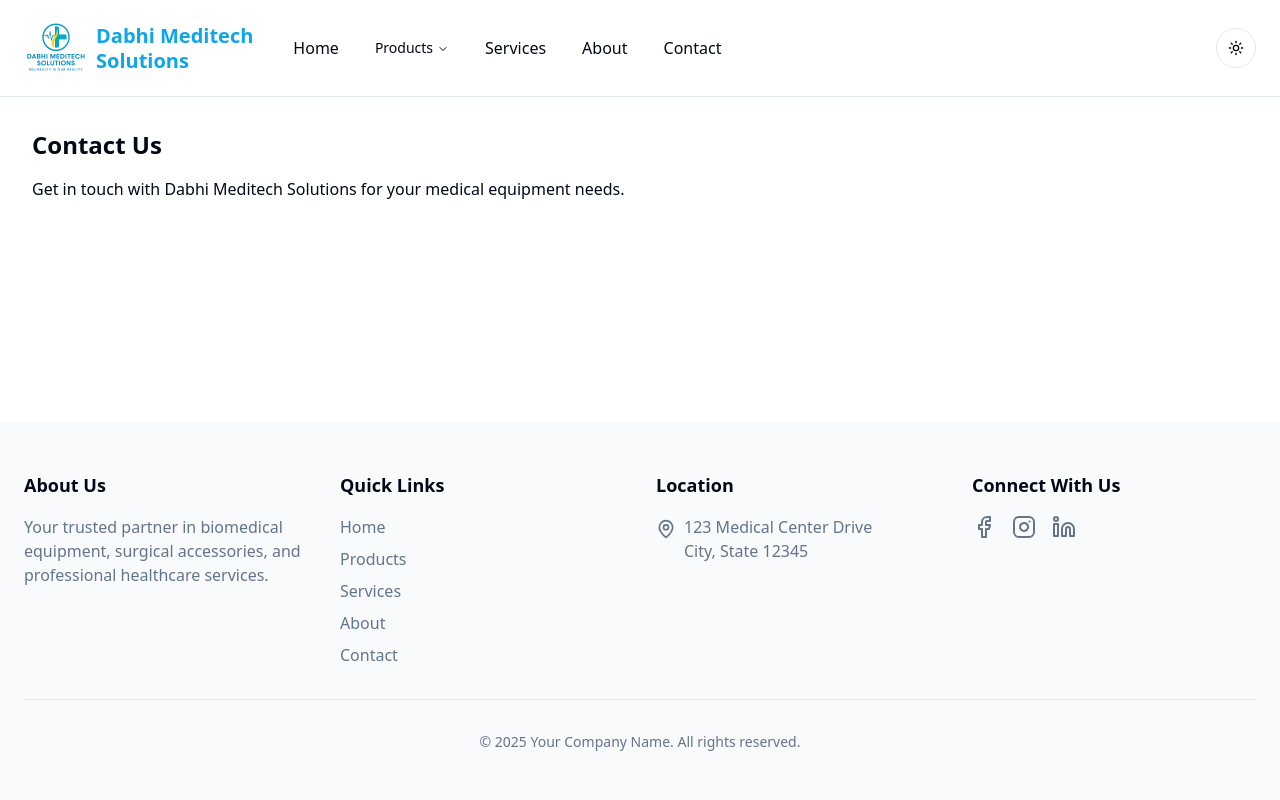
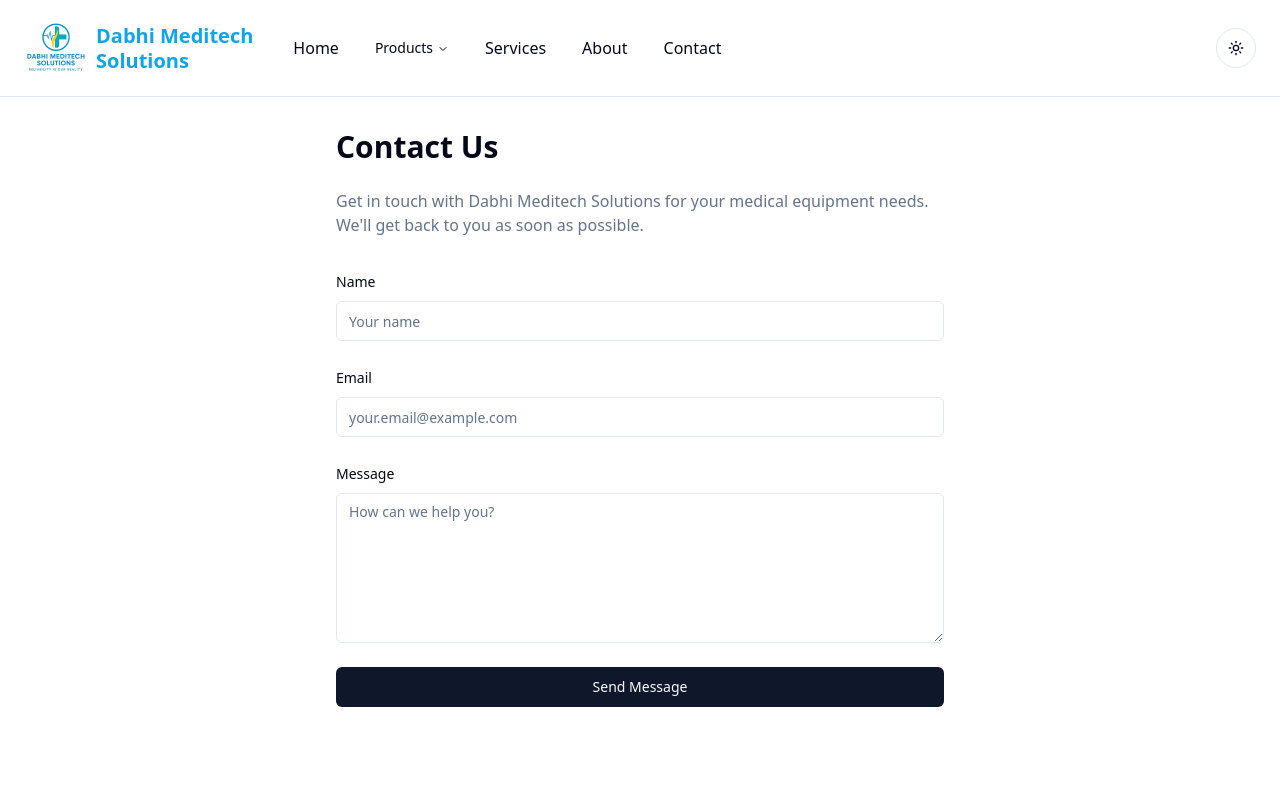
Before and after one commit to nemish0408/glow-and-shade-app, a React (Vite) app: page /contact in a window 1280 px wide. Shown: the top 800 px of the page. Built offline with nearby package versions, Linux system fonts and the light colour scheme.

Commit message:
Add go to top and contact form
Implement a "go to top" component and a contact form.

```diff
--- /dev/null
+++ b/src/components/GoToTop.tsx
@@ -0,0 +1,39 @@
+
+import { useEffect, useState } from 'react';
+import { Button } from './ui/button';
+import { ArrowUp } from 'lucide-react';
+
+export const GoToTop = () => {
+  const [isVisible, setIsVisible] = useState(false);
+
+  useEffect(() => {
+    const toggleVisibility = () => {
+      if (window.scrollY > 300) {
+        setIsVisible(true);
+      } else {
+        setIsVisible(false);
+      }
+    };
+
+    window.addEventListener('scroll', toggleVisibility);
+    return () => window.removeEventListener('scroll', toggleVisibility);
+  }, []);
+
+  const scrollToTop = () => {
+    window.scrollTo({
+      top: 0,
+      behavior: 'smooth',
+    });
+  };
+
+  return isVisible ? (
+    <Button
+      className="fixed bottom-4 right-4 rounded-full p-2 z-50"
+      onClick={scrollToTop}
+      size="icon"
+      variant="secondary"
+    >
+      <ArrowUp className="h-5 w-5" />
+    </Button>
+  ) : null;
+};
--- a/src/pages/Contact.tsx
+++ b/src/pages/Contact.tsx
@@ -1,11 +1,92 @@
 
-import React from 'react';
+import { zodResolver } from "@hookform/resolvers/zod";
+import { useForm } from "react-hook-form";
+import { z } from "zod";
+import { Button } from "@/components/ui/button";
+import { Form, FormControl, FormField, FormItem, FormLabel, FormMessage } from "@/components/ui/form";
+import { Input } from "@/components/ui/input";
+import { Textarea } from "@/components/ui/textarea";
+import { toast } from "sonner";
+
+const formSchema = z.object({
+  name: z.string().min(2, "Name must be at least 2 characters"),
+  email: z.string().email("Invalid email address"),
+  message: z.string().min(10, "Message must be at least 10 characters"),
+});
 
 const Contact = () => {
+  const form = useForm<z.infer<typeof formSchema>>({
+    resolver: zodResolver(formSchema),
+    defaultValues: {
+      name: "",
+      email: "",
+      message: "",
+    },
+  });
+
+  const onSubmit = (data: z.infer<typeof formSchema>) => {
+    toast.success("Message sent successfully!");
+    form.reset();
+  };
+
   return (
-    <div className="p-8">
-      <h1 className="text-2xl font-bold mb-4">Contact Us</h1>
-      <p>Get in touch with Dabhi Meditech Solutions for your medical equipment needs.</p>
+    <div className="max-w-2xl mx-auto p-8">
+      <h1 className="text-3xl font-bold mb-6">Contact Us</h1>
+      <p className="text-muted-foreground mb-8">
+        Get in touch with Dabhi Meditech Solutions for your medical equipment needs. We'll get back to you as soon as possible.
+      </p>
+
+      <Form {...form}>
+        <form onSubmit={form.handleSubmit(onSubmit)} className="space-y-6">
+          <FormField
+            control={form.control}
+            name="name"
+            render={({ field }) => (
+              <FormItem>
+                <FormLabel>Name</FormLabel>
+                <FormControl>
+                  <Input placeholder="Your name" {...field} />
+                </FormControl>
+                <FormMessage />
+              </FormItem>
+            )}
+          />
+
+          <FormField
+            control={form.control}
+            name="email"
+            render={({ field }) => (
+              <FormItem>
+                <FormLabel>Email</FormLabel>
+                <FormControl>
+                  <Input placeholder="your.email@example.com" type="email" {...field} />
+                </FormControl>
+                <FormMessage />
+              </FormItem>
+            )}
+          />
+
+          <FormField
+            control={form.control}
+            name="message"
+            render={({ field }) => (
+              <FormItem>
+                <FormLabel>Message</FormLabel>
+                <FormControl>
+                  <Textarea
+                    placeholder="How can we help you?"
+                    className="min-h-[150px]"
+                    {...field}
+                  />
+                </FormControl>
+                <FormMessage />
+              </FormItem>
+            )}
+          />
+
+          <Button type="submit" className="w-full">Send Message</Button>
+        </form>
+      </Form>
     </div>
   );
 };
--- a/src/pages/Index.tsx
+++ b/src/pages/Index.tsx
@@ -1,9 +1,9 @@
-
 import { Button } from "@/components/ui/button";
 import { Carousel, CarouselContent, CarouselItem, CarouselNext, CarouselPrevious } from "@/components/ui/carousel";
 import { Card, CardContent, CardDescription, CardHeader, CardTitle } from "@/components/ui/card";
-import { Microscope, Scissors, Settings, Handshake, Medical, Syringe } from "lucide-react";
+import { Microscope, Scissors, Settings, Handshake } from "lucide-react";
 import { Link } from "react-router-dom";
+import { GoToTop } from "@/components/GoToTop";
 
 const Index = () => {
   const services = [
@@ -143,6 +143,8 @@ const Index = () => {
           </Button>
         </div>
       </section>
+
+      <GoToTop />
     </div>
   );
 };
```
